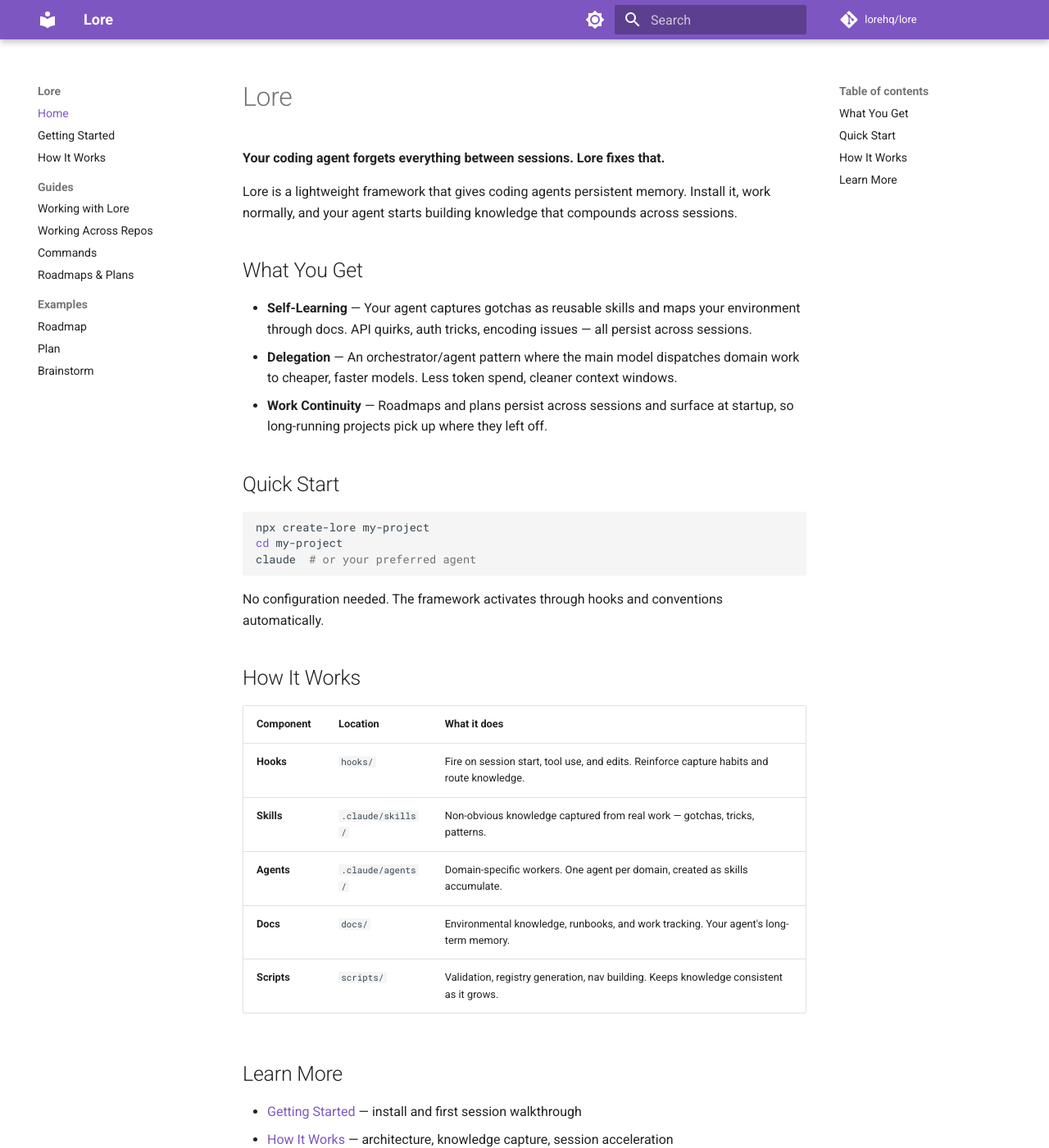
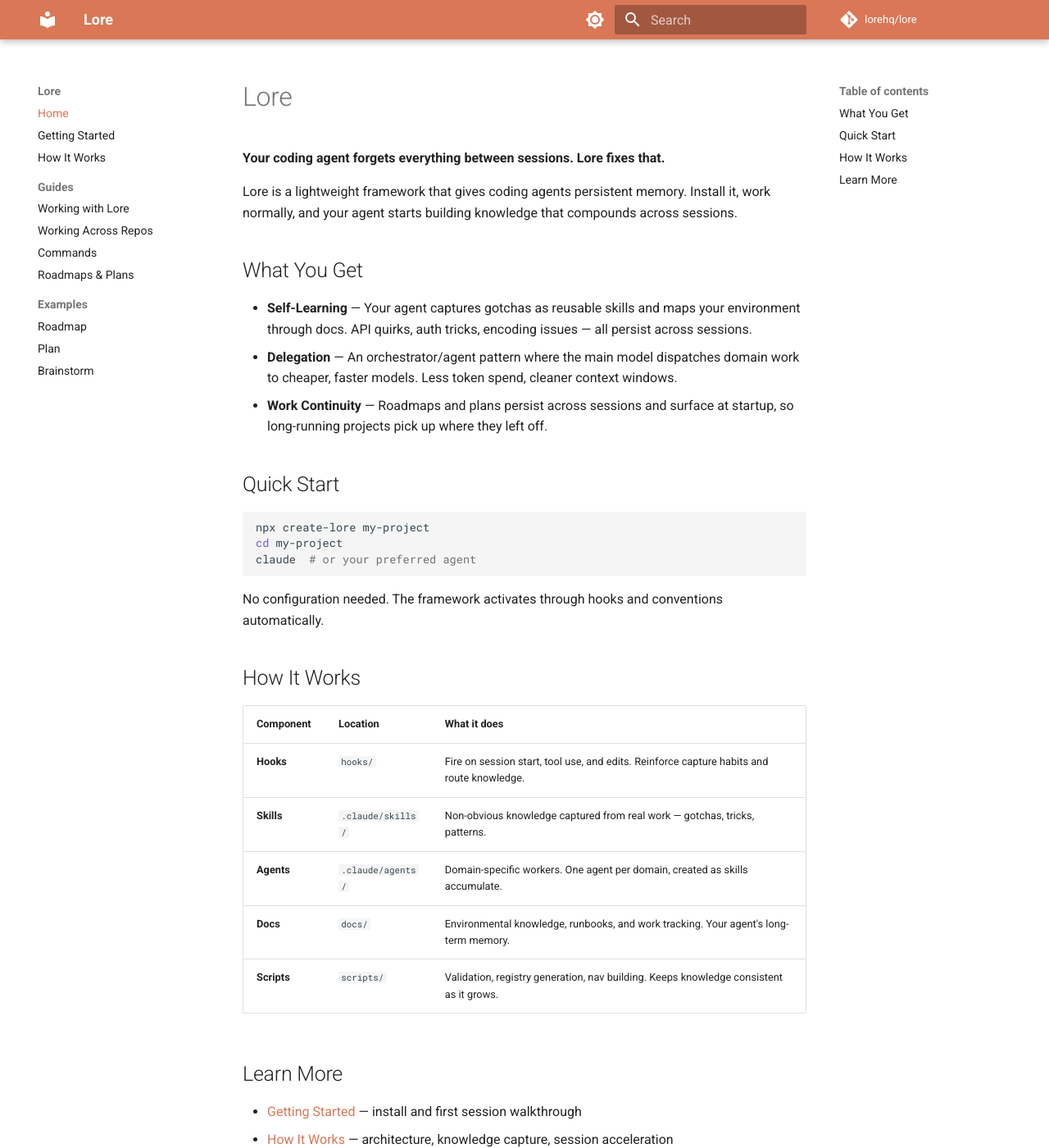
Before and after one commit to lorehq/lore-docs, an MkDocs documentation site: the page built from docs/index.md, in a window 1280 px wide and 1400 px high. Shown: the whole window at 82% size. Built offline with MkDocs 1.6.1 and Material for MkDocs 9.7.7, drawn with Linux system fonts in a browser that asks for light colours; comment, search, counter and statistics services are not loaded.

Commit message:
Switch theme to Claude Code brand colors
Custom CSS overrides for terracotta orange primary and accent,
replacing deep purple. Applies to both light and dark modes.

Co-Authored-By: Claude Opus 4.6 <noreply@anthropic.com>

```diff
--- /dev/null
+++ b/docs/stylesheets/theme.css
@@ -0,0 +1,14 @@
+/* Claude Code brand colors */
+[data-md-color-scheme="default"] {
+  --md-primary-fg-color: #D97756;
+  --md-primary-fg-color--light: #E09578;
+  --md-primary-fg-color--dark: #C4623F;
+  --md-accent-fg-color: #E8956E;
+}
+
+[data-md-color-scheme="slate"] {
+  --md-primary-fg-color: #D97756;
+  --md-primary-fg-color--light: #E09578;
+  --md-primary-fg-color--dark: #C4623F;
+  --md-accent-fg-color: #E8956E;
+}
--- a/mkdocs.yml
+++ b/mkdocs.yml
@@ -8,14 +8,10 @@ theme:
   name: material
   palette:
     - scheme: default
-      primary: deep purple
-      accent: purple
       toggle:
         icon: material/brightness-7
         name: Switch to dark mode
     - scheme: slate
-      primary: deep purple
-      accent: purple
       toggle:
         icon: material/brightness-4
         name: Switch to light mode
@@ -37,6 +33,9 @@ markdown_extensions:
           format: !!python/name:pymdownx.superfences.fence_code_format
   - pymdownx.details
 
+extra_css:
+  - stylesheets/theme.css
+
 plugins:
   - search
 
```
